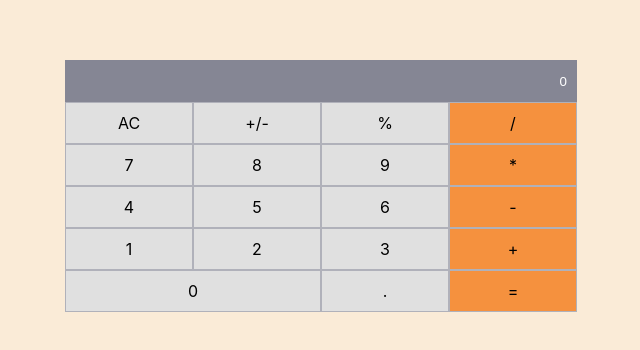
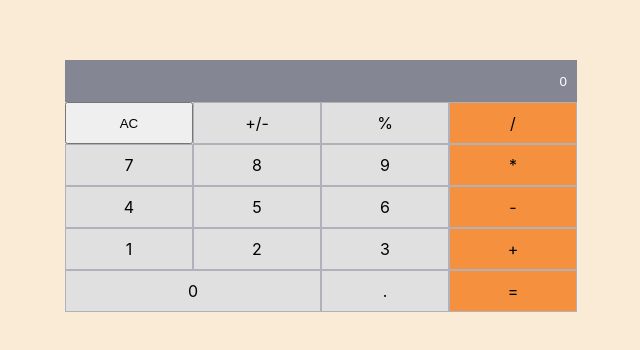
Before and after one commit to isume295/maths, a React (Create React App) app: page / in a window 1280 px wide. Shown: the part 214-564 px from the top of the page, without its empty margins (319-959 px from the left). Built offline with nearby package versions, Linux system fonts and the light colour scheme.

Commit message:
Add child component

```diff
--- a/src/components/calculator.js
+++ b/src/components/calculator.js
@@ -1,4 +1,5 @@
 import React from 'react';
+import Button from './button';
 
 export default function calculator() {
   return (
@@ -10,7 +11,7 @@ export default function calculator() {
 
         </div>
         <div className="row">
-          <div className="column">AC</div>
+          <Button className="column" value="AC" />
           <div className="column">+/-</div>
           <div className="column">%</div>
           <div className="column orange">/</div>
@@ -40,6 +41,5 @@ export default function calculator() {
         </div>
       </div>
     </div>
-
   );
 }
```
